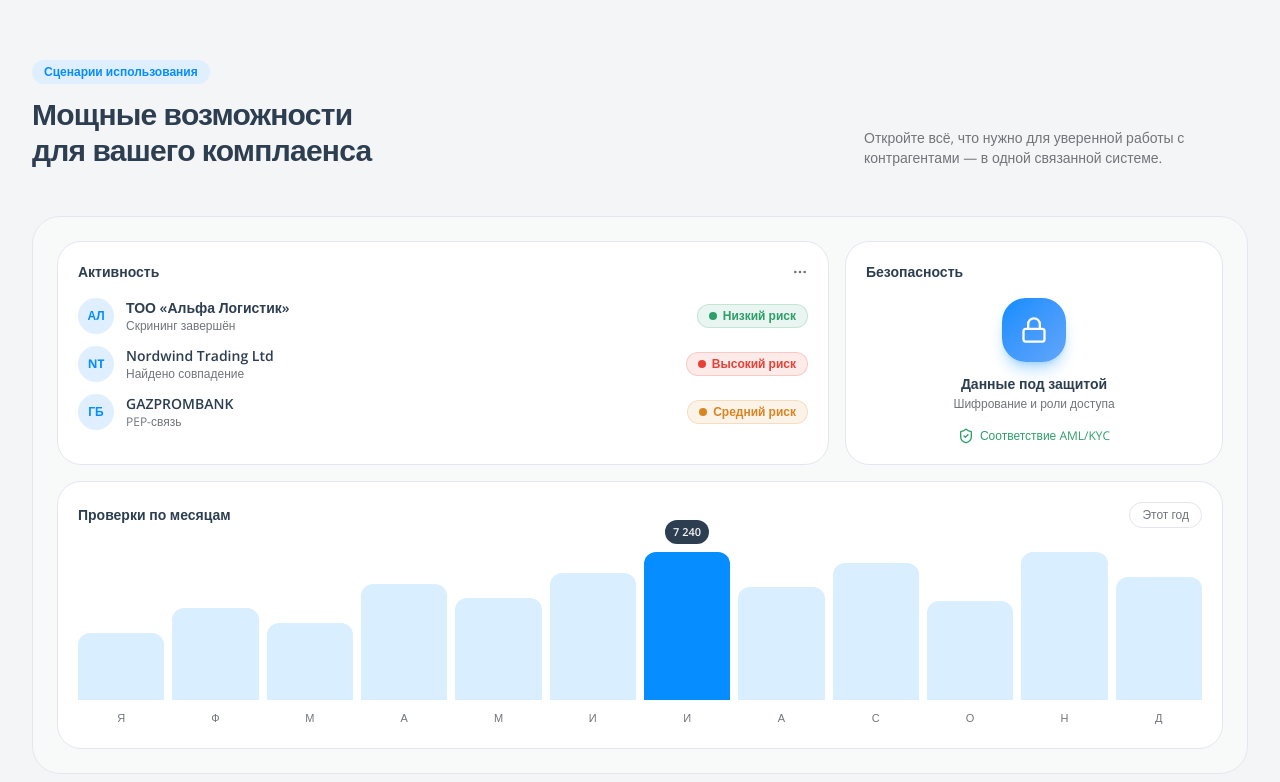
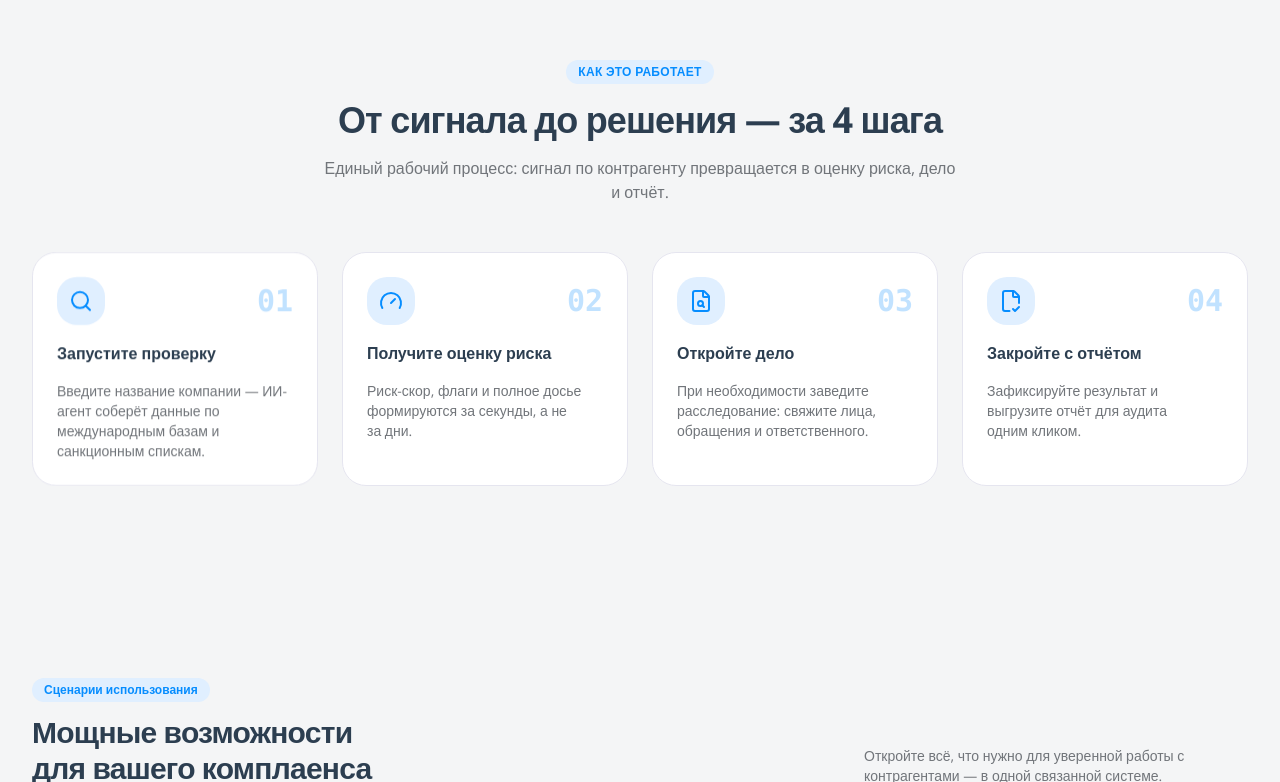
Before and after one commit to dzhmnklva012/-e-analytic, a Next.js app in the folder compliance-landing/: page / in a window 1280 px wide. Shown: the part 3522-4304 px from the top of the page. Built offline with nearby package versions, Linux system fonts and the light colour scheme.

Commit message:
Auto-update: page.tsx

```diff
--- a/compliance-landing/src/app/page.tsx
+++ b/compliance-landing/src/app/page.tsx
@@ -48,6 +48,8 @@ export default function Home() {
 
         <AgentSolves />
 
+        <HowItWorks />
+
         <FeaturesDashboard />
 
         <RadialTools />
```
